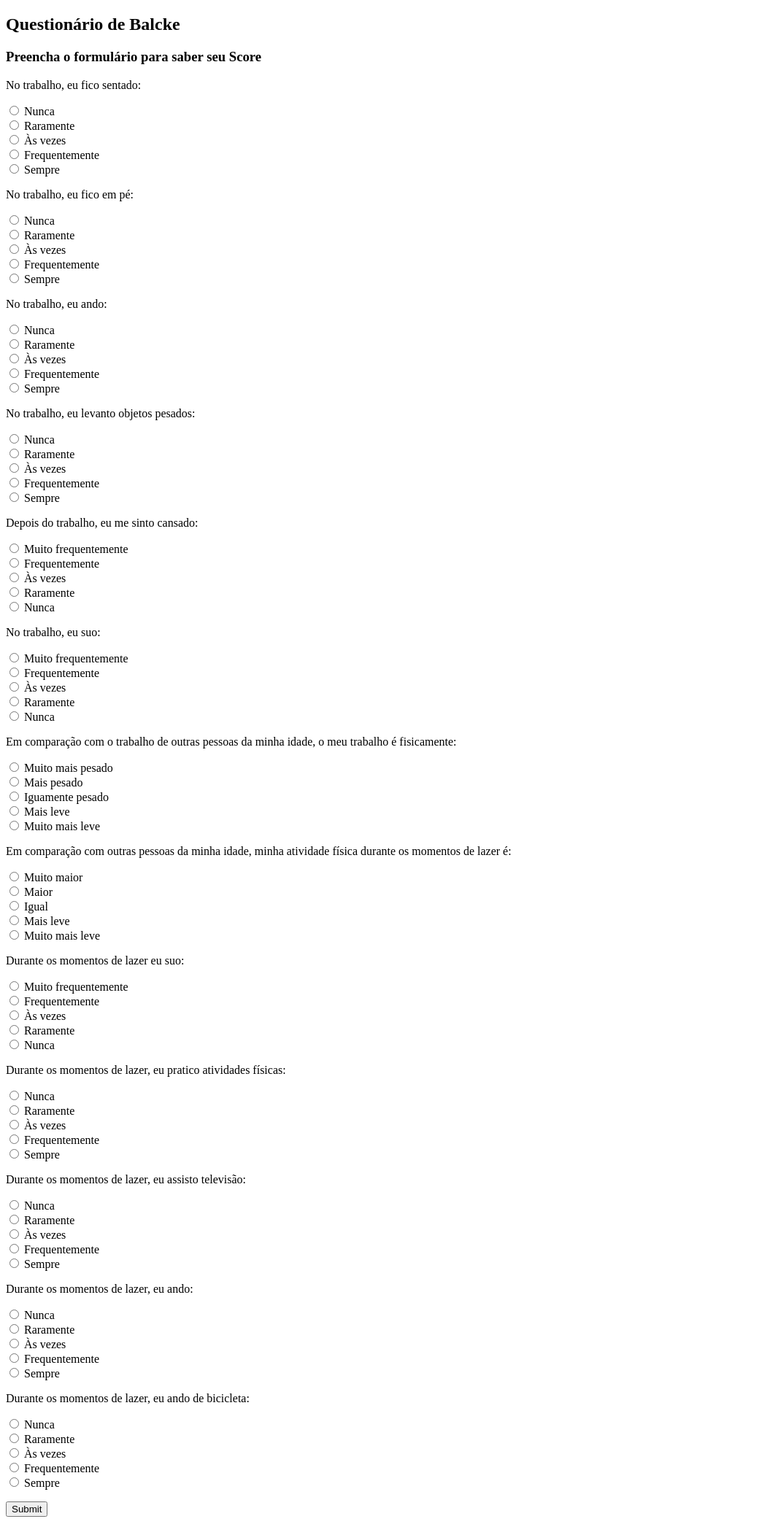
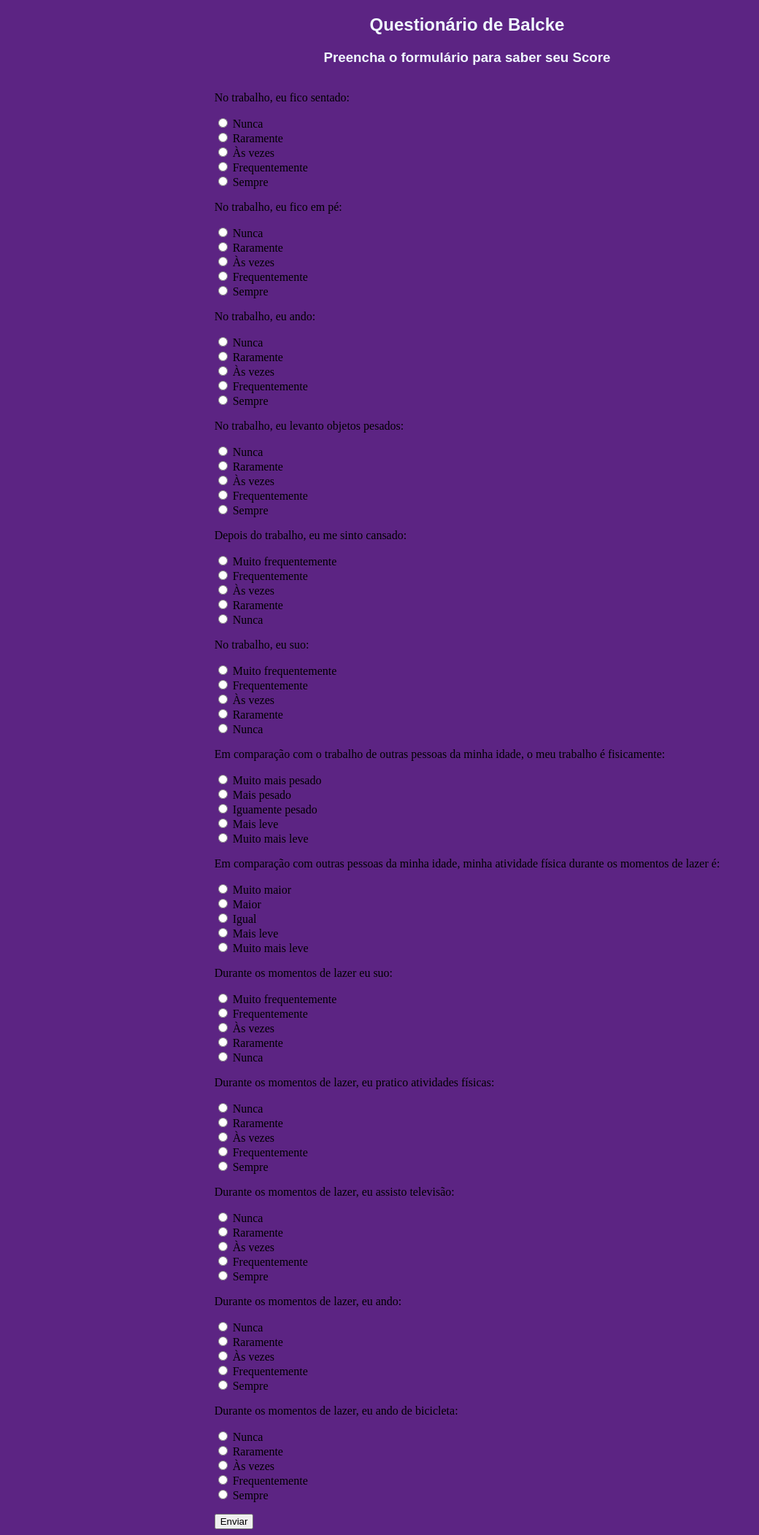
Before and after one commit to JonasFranc1sco/Baecke, a Django app: page / in a window 1280 px wide. Shown: the whole page at 73% size, without its empty margins (0-1040 px from the left). Before the commit the page ends 2079 px from the top, so only its background shows below. Run offline with Django 5.2, Linux system fonts and the light colour scheme.

Commit message:
Comecando estilizacao CSS

```diff
--- a/questionnarie/static/css/main.css
+++ b/questionnarie/static/css/main.css
@@ -0,0 +1,16 @@
+body {
+    background-color: #5c2483;
+}
+
+.title, h3 {
+    text-align: center;
+    font-family: Arial, Helvetica, sans-serif;
+    font-weight: bold;
+    color: aliceblue;
+}
+
+.form-container {
+    display: flex;
+    justify-content: center;
+    align-items: center;
+}
--- a/questionnarie/templates/forms.html
+++ b/questionnarie/templates/forms.html
@@ -3,14 +3,18 @@
 <head>
     <meta charset="UTF-8">
     <title>Baecke</title>
+    {% load static %}
+    <link rel="stylesheet" type="text/css" href="{% static 'css/main.css' %}">
 </head>
 <body>
-    <h2>Questionário de Balcke</h2>
-    <h3>Preencha o formulário para saber seu Score</h3>
-    <form method="POST" autocomplete="off">
-        {% csrf_token %}
-        {{ form.as_p }}
-        <button type="submit">Submit</button>
-    </form>
+    <h2 class="title">Questionário de Balcke</h2>
+    <h3 class="subtitle">Preencha o formulário para saber seu Score</h3>
+    <div class="form-container">
+        <form class="form" method="POST" autocomplete="off">
+            {% csrf_token %}
+            {{ form.as_p }}
+            <button type="submit">Enviar</button>
+        </form>
+    </div>
 </body>
 </html>
```
